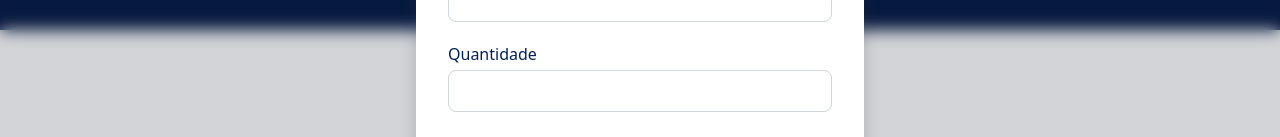
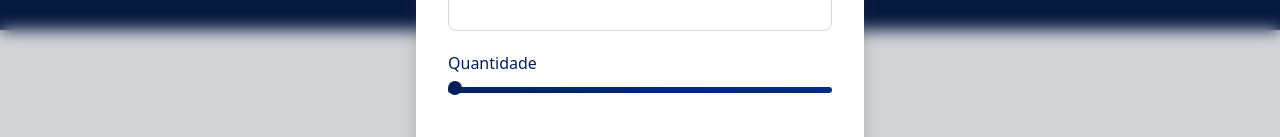
Before and after one commit to Davi-1903/EduIA, a React (Vite) app in the folder client/: page /flashcards in a window 1280 px wide. Shown: the part 398-535 px from the top of the page. Built offline with nearby package versions, Linux system fonts and the light colour scheme; no server answers.

Commit message:
feat: adicionar inputs estilizados

```diff
--- /dev/null
+++ b/client/src/components/inputRange/index.jsx
@@ -0,0 +1,34 @@
+import { memo } from 'react';
+
+function InputRange({ value, trueValue, setValue, id, min, max, steps = 1, formatValue = null }) {
+    function handleFormat(value) {
+        if (!formatValue) return value;
+        return formatValue(value);
+    }
+
+    return (
+        <div className='group relative mx-[7px]'>
+            <div
+                className='absolute -translate-x-1/2 -translate-y-9 rounded-sm bg-color4-400 px-1 pt-[3px] pb-0.5 font-secundary text-base font-medium text-color1-100 opacity-0 shadow-md transition-all duration-50 ease-[cubic-bezier(0.57,-0.01,0.59,1.12)] group-hover:opacity-100'
+                style={{
+                    left: `calc(${((trueValue - min) / (max - min)) * 100}%)`,
+                }}
+            >
+                <span className='text-nowrap'>{handleFormat(value)}</span>
+                <div className='absolute -bottom-1 left-1/2 aspect-square w-2 -translate-x-1/2 rotate-45 bg-color4-400'></div>
+            </div>
+            <input
+                type='range'
+                id={id}
+                value={trueValue}
+                onChange={e => setValue(e.target.value)}
+                className='input-range'
+                step={steps}
+                min={min}
+                max={max}
+            />
+        </div>
+    );
+}
+
+export default memo(InputRange);
--- a/client/src/globals.css
+++ b/client/src/globals.css
@@ -147,6 +147,55 @@
             height: 100%;
             width: 10%;
             background-image: linear-gradient(to right, var(--color-color4-200), transparent);
+        }
+    }
+
+    .input-range {
+        -webkit-appearance: none;
+        appearance: none;
+        height: 14px;
+        width: calc(100% + 14px);
+        transform: translateX(-7px);
+        background: transparent;
+
+        &:focus {
+            outline: none;
+        }
+
+        &::-webkit-slider-thumb {
+            -webkit-appearance: none;
+            appearance: none;
+            height: 14px;
+            width: 14px;
+            border-radius: 50%;
+            background: var(--color-color1-100);
+            cursor: pointer;
+            margin-top: -6px;
+        }
+
+        &::-moz-range-thumb {
+            border: none;
+            height: 14px;
+            width: 14px;
+            border-radius: 50%;
+            background: var(--color-color1-100);
+            cursor: pointer;
+        }
+
+        &::-webkit-slider-runnable-track {
+            width: 100%;
+            height: 6px;
+            cursor: pointer;
+            background-image: linear-gradient(to top right, var(--base-color1), var(--color-color1-400));
+            border-radius: 4px;
+        }
+
+        &::-moz-range-track {
+            width: 100%;
+            height: 6px;
+            cursor: pointer;
+            background-image: linear-gradient(to top right, var(--base-color1), var(--color-color1-400));
+            border-radius: 4px;
         }
     }
 }
--- a/client/src/pages/protected/tools/flashcards/index.jsx
+++ b/client/src/pages/protected/tools/flashcards/index.jsx
@@ -1,9 +1,11 @@
 import { useEffect, useState, useRef } from 'react';
 import clsx from 'clsx';
+import InputRange from '../../../../components/inputRange';
 
 export default function GenerateFlashCards({ setOpen }) {
     const articleRef = useRef(null); // vai servir para eu verificar se a pessoa está clicando dentro/fora do "pop-up"; useRef serve para eu reverenciar o fomulário
     const [isClose, setClose] = useState(false); // serve para verificar se o "pop-up" está aparecendo
+    const [quantidade, setQuantidade] = useState(5);
 
     function handleAnimationEnd() {
         // essa função serve para fazer "aparecer" ou "desaparecer" o formulário, entra no operador ternário dentro da div
@@ -81,11 +83,12 @@ export default function GenerateFlashCards({ setOpen }) {
                 </div>
                 <div className='flex flex-col gap-1'>
                     <label className='font-medium text-color1-100'>Quantidade</label>
-                    <input
-                        type='number'
-                        className='rounded-lg border border-gray-300 px-4 py-2 outline-none focus:ring-2 focus:ring-color1-400'
-                        min={1}
-                        required
+                    <InputRange
+                        value={quantidade}
+                        trueValue={quantidade}
+                        setValue={setQuantidade}
+                        min={5}
+                        max={50}
                     />
                 </div>
                 <button
--- a/client/src/pages/protected/tools/questions/index.jsx
+++ b/client/src/pages/protected/tools/questions/index.jsx
@@ -1,9 +1,17 @@
 import { useEffect, useRef, useState } from 'react';
 import clsx from 'clsx';
+import InputRange from '../../../../components/inputRange';
 
 export default function GenerateQuestions({ setOpen }) {
     const articleRef = useRef(null);
+    const [dificuldade, setDificuldade] = useState(0);
+    const [quantidade, setQuantidade] = useState(5);
     const [isClose, setClose] = useState(false);
+    const dificuldades = ['Muito fácil', 'Fácil', 'Médio', 'Difícil', 'Muito difícil'];
+
+    function formatQuantidade(value) {
+        return String(value).padStart(2, '0');
+    }
 
     function handleAnimationEnd() {
         if (isClose) setOpen(false);
@@ -50,7 +58,7 @@ export default function GenerateQuestions({ setOpen }) {
                     </label>
                     <select
                         id='disciplina'
-                        className='h-12 w-full rounded-lg bg-color4-100 px-4 font-medium text-[#757575] outline-none'
+                        className='h-12 w-full rounded-lg border border-color4-25 px-4 font-medium text-[#757575] outline-none'
                     >
                         <option value='1'>Opção 1</option>
                         <option value='2'>Opção 2</option>
@@ -71,7 +79,7 @@ export default function GenerateQuestions({ setOpen }) {
                         type='text'
                         id='conteudo'
                         placeholder='Descreva o assunto das questões'
-                        className='h-12 w-full rounded-lg bg-color4-100 px-4 font-medium outline-none'
+                        className='h-12 w-full rounded-lg border border-color4-25 px-4 font-medium outline-none'
                         required
                     />
                 </div>
@@ -82,10 +90,13 @@ export default function GenerateQuestions({ setOpen }) {
                     >
                         Dificuldade
                     </label>
-                    <input
-                        type='range'
-                        id='dificuldade'
-                        className='w-full'
+                    <InputRange
+                        value={dificuldades[dificuldade]}
+                        trueValue={dificuldade}
+                        setValue={setDificuldade}
+                        steps={1}
+                        min={0}
+                        max={4}
                     />
                 </div>
                 <div>
@@ -95,10 +106,13 @@ export default function GenerateQuestions({ setOpen }) {
                     >
                         Quantidade
                     </label>
-                    <input
-                        type='range'
-                        id='dificuldade'
-                        className='w-full'
+                    <InputRange
+                        value={quantidade}
+                        trueValue={quantidade}
+                        setValue={setQuantidade}
+                        formatValue={formatQuantidade}
+                        max={50}
+                        min={5}
                     />
                 </div>
                 <div>
@@ -110,7 +124,7 @@ export default function GenerateQuestions({ setOpen }) {
                     </label>
                     <textarea
                         id='observacoes'
-                        className='h-24 w-full resize-none rounded-lg bg-color4-100 px-4 py-2 font-medium outline-none'
+                        className='h-24 w-full resize-none rounded-lg border border-color4-25 px-4 py-2 font-medium outline-none'
                         placeholder='Caso deseje, descreva aqui suas observações'
                     ></textarea>
                 </div>
--- a/client/src/pages/protected/tools/quizzes/index.jsx
+++ b/client/src/pages/protected/tools/quizzes/index.jsx
@@ -1,9 +1,22 @@
 import { useEffect, useRef, useState } from 'react';
+import InputRange from '../../../../components/inputRange';
 import clsx from 'clsx';
 
 export default function GenerateQuizzes({ setOpen }) {
     const articleRef = useRef(null);
     const [isClose, setClose] = useState(false);
+    const [dificuldade, setDificuldade] = useState(0);
+    const [quantidade, setQuantidade] = useState(5);
+    const [time, setTime] = useState(10);
+    const dificuldades = ['Muito fácil', 'Fácil', 'Médio', 'Difícil', 'Muito difícil'];
+
+    function formatTime(value) {
+        return `${value}s`;
+    }
+
+    function formatQuantidade(value) {
+        return String(value).padStart(2, '0');
+    }
 
     function handleAnimationEnd() {
         if (isClose) setOpen(false);
@@ -50,7 +63,7 @@ export default function GenerateQuizzes({ setOpen }) {
                     </label>
                     <select
                         id='disciplina'
-                        className='h-12 w-full rounded-lg bg-color4-100 px-4 font-medium text-[#757575] outline-none'
+                        className='h-12 w-full rounded-lg border border-color4-25 px-4 font-medium text-[#757575] outline-none'
                     >
                         <option value='1'>Opção 1</option>
                         <option value='2'>Opção 2</option>
@@ -71,7 +84,7 @@ export default function GenerateQuizzes({ setOpen }) {
                         type='text'
                         id='conteudo'
                         placeholder='Descreva o assunto das questões'
-                        className='h-12 w-full rounded-lg bg-color4-100 px-4 font-medium outline-none'
+                        className='h-12 w-full rounded-lg border border-color4-25 px-4 font-medium outline-none'
                         required
                     />
                 </div>
@@ -82,10 +95,13 @@ export default function GenerateQuizzes({ setOpen }) {
                     >
                         Dificuldade
                     </label>
-                    <input
-                        type='range'
-                        id='dificuldade'
-                        className='w-full'
+                    <InputRange
+                        value={dificuldades[dificuldade]}
+                        trueValue={dificuldade}
+                        setValue={setDificuldade}
+                        steps={1}
+                        min={0}
+                        max={4}
                     />
                 </div>
                 <div>
@@ -95,10 +111,13 @@ export default function GenerateQuizzes({ setOpen }) {
                     >
                         Tempo por pergunta
                     </label>
-                    <input
-                        type='range'
-                        id='tempo'
-                        className='w-full'
+                    <InputRange
+                        value={time}
+                        trueValue={time}
+                        setValue={setTime}
+                        formatValue={formatTime}
+                        min={10}
+                        max={60}
                     />
                 </div>
                 <div>
@@ -108,10 +127,13 @@ export default function GenerateQuizzes({ setOpen }) {
                     >
                         Quantidade
                     </label>
-                    <input
-                        type='range'
-                        id='dificuldade'
-                        className='w-full'
+                    <InputRange
+                        value={quantidade}
+                        trueValue={quantidade}
+                        setValue={setQuantidade}
+                        formatValue={formatQuantidade}
+                        max={50}
+                        min={5}
                     />
                 </div>
                 <div>
@@ -123,7 +145,7 @@ export default function GenerateQuizzes({ setOpen }) {
                     </label>
                     <textarea
                         id='observacoes'
-                        className='h-24 w-full resize-none rounded-lg bg-color4-100 px-4 py-2 font-medium outline-none'
+                        className='h-24 w-full resize-none rounded-lg border border-color4-25 px-4 py-2 font-medium outline-none'
                         placeholder='Caso deseje, descreva aqui suas observações'
                     ></textarea>
                 </div>
```
Also changed, not shown: 1 other file (tests, documents, lock files or other folders).
